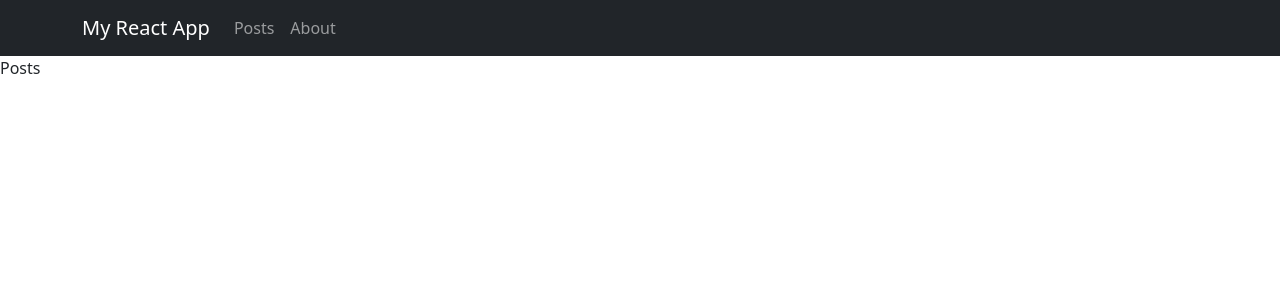
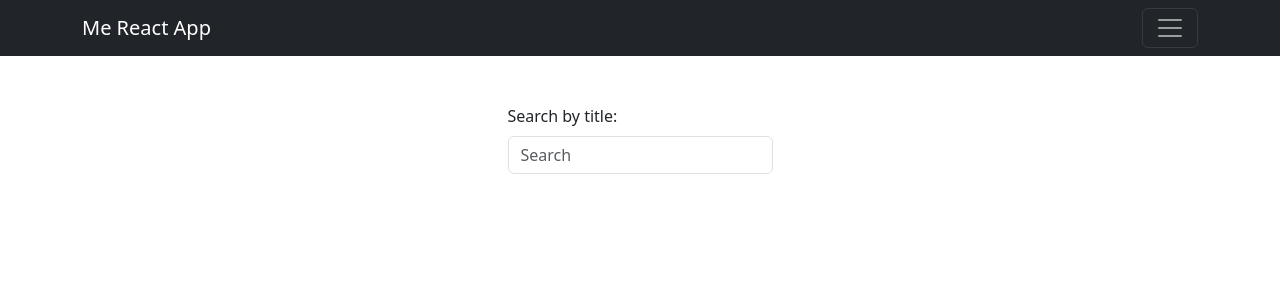
Before and after one commit to foreverflyyy/react-app-spa, a React (Create React App) app: page /posts in a window 1280 px wide. Shown: the top 300 px of the page. Built offline with nearby package versions, Linux system fonts and the light colour scheme.

Commit message:
dev: added working with search field (without sort by title yet)

```diff
--- a/src/UI/Header.tsx
+++ b/src/UI/Header.tsx
@@ -1,18 +1,36 @@
 import Container from 'react-bootstrap/Container';
 import Nav from 'react-bootstrap/Nav';
 import Navbar from 'react-bootstrap/Navbar';
+import Offcanvas from 'react-bootstrap/Offcanvas';
 
 function Header() {
     return (
-        <Navbar bg="dark" variant="dark">
-            <Container>
-                <Navbar.Brand href="/about">My React App</Navbar.Brand>
-                <Nav className="me-auto">
-                    <Nav.Link href="/posts">Posts</Nav.Link>
-                    <Nav.Link href="/about">About</Nav.Link>
-                </Nav>
-            </Container>
-        </Navbar>
+        <>
+            <Navbar collapseOnSelect expand="xxl" bg="dark" variant="dark">
+                <Container>
+                    <Navbar.Brand href="/posts">Me React App</Navbar.Brand>
+                    <Navbar.Toggle aria-controls="responsive-navbar-nav" />
+                    <Navbar.Offcanvas
+                        id={`nameNavbar-expand-xxl`}
+                        aria-labelledby={`nameNavbarLabel-expand-xxl`}
+                        placement="start"
+                    >
+                        <Offcanvas.Header closeButton>
+                            <Offcanvas.Title id={`nameNavbarLabel-expand-xxl`}>
+                                (аватар) Никита
+                            </Offcanvas.Title>
+                        </Offcanvas.Header>
+                        <Offcanvas.Body>
+                            <Nav className="justify-content-end flex-grow-1 pe-3">
+                                <Nav.Link href="/posts">nikita.ushakov.02@outlook.com</Nav.Link>
+                                <Nav.Link href="/posts">Список постов</Nav.Link>
+                                <Nav.Link href="/about">Обо мне</Nav.Link>
+                            </Nav>
+                        </Offcanvas.Body>
+                    </Navbar.Offcanvas>
+                </Container>
+            </Navbar>
+        </>
     );
 }
 
--- /dev/null
+++ b/src/components/SearchForm.tsx
@@ -0,0 +1,38 @@
+import React, {useEffect, useState} from 'react';
+import Row from "react-bootstrap/Row";
+import Form from "react-bootstrap/Form";
+import useDebounce from "../hooks/useDebounce";
+
+interface SearchFormProps {
+    searchByTitle: (value: string) => void;
+}
+
+const SearchForm = ({ searchByTitle }: SearchFormProps) => {
+    const [textSearch, setTextSearch] = useState('');
+    const debounced = useDebounce(textSearch);
+
+    useEffect(() => {
+        if(debounced)
+            searchByTitle(debounced);
+    }, [debounced])
+
+    return (
+        <Form>
+            <Row className="mb-3">
+                <Form.Group className="mb-3" controlId="formGroupEmail">
+                    <Form.Label>Search by title:</Form.Label>
+                    <Form.Control
+                        type="search"
+                        placeholder="Search"
+                        className="me-2"
+                        aria-label="Search"
+                        value={textSearch}
+                        onChange={e => setTextSearch(e.target.value)}
+                    />
+                </Form.Group>
+            </Row>
+        </Form>
+    );
+};
+
+export default SearchForm;
--- /dev/null
+++ b/src/hooks/useDebounce.tsx
@@ -0,0 +1,12 @@
+import { useState, useEffect } from 'react';
+
+export default function useDebounce(value: string, delay = 500) {
+    const [debounced, setDebounced] = useState(value);
+
+    useEffect(() => {
+        const handler = setTimeout(() => setDebounced(value), delay);
+        return () => clearTimeout(handler);
+    }, [value, delay]);
+
+    return debounced;
+}
--- a/src/pages/PostsPage.tsx
+++ b/src/pages/PostsPage.tsx
@@ -1,10 +1,19 @@
-import React from 'react';
+import Container from "react-bootstrap/Container";
+import React from "react";
+import SearchForm from "../components/SearchForm";
 
 const PostsPage = () => {
+
+
+
+    const searchByTitle = (searchLine: string) => {
+        console.log(searchLine);
+    }
+
     return (
-        <div>
-            Posts
-        </div>
+        <Container className="pt-5 d-flex justify-content-center">
+            <SearchForm searchByTitle={searchByTitle}/>
+        </Container>
     );
 };
 
```
